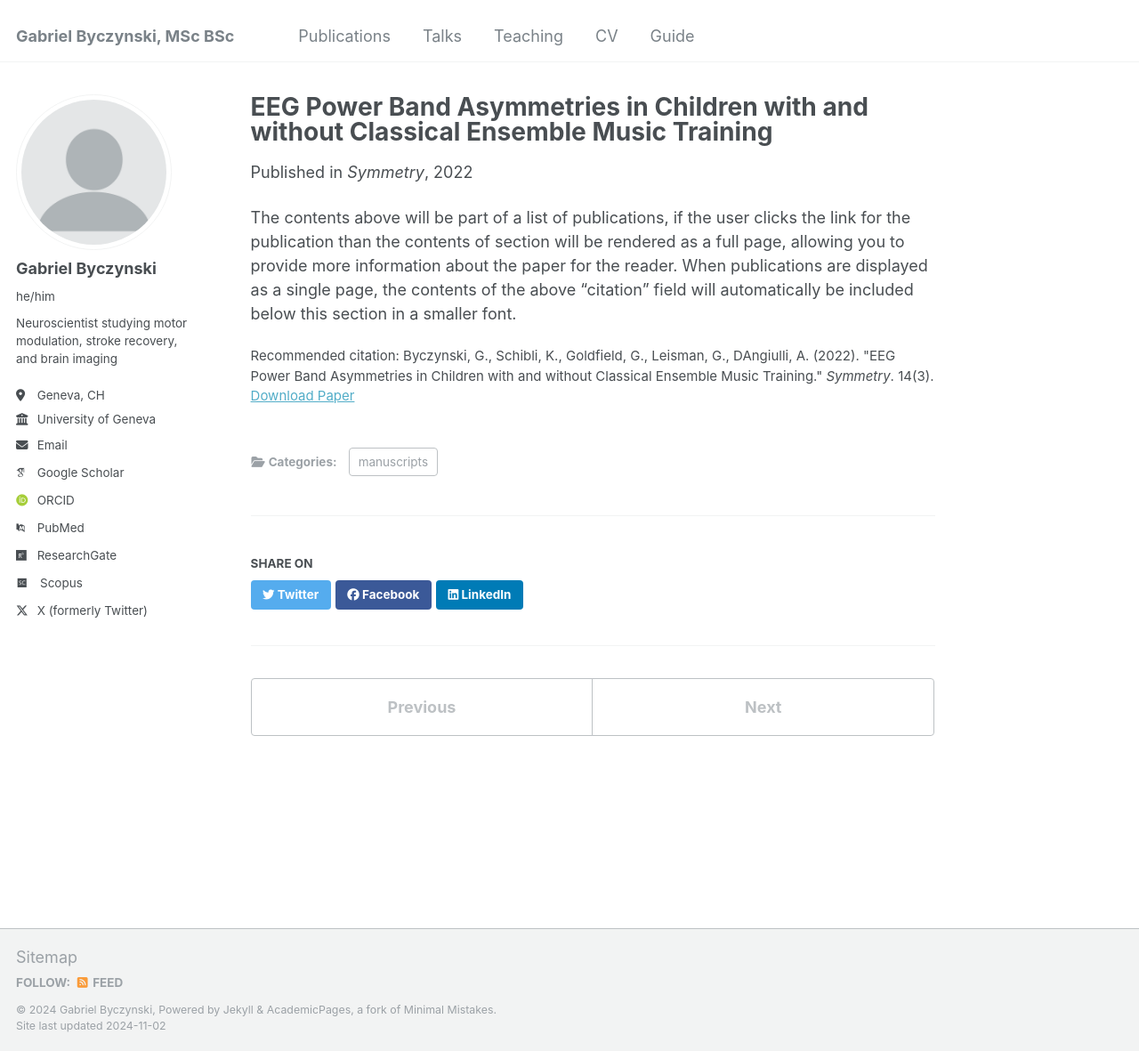
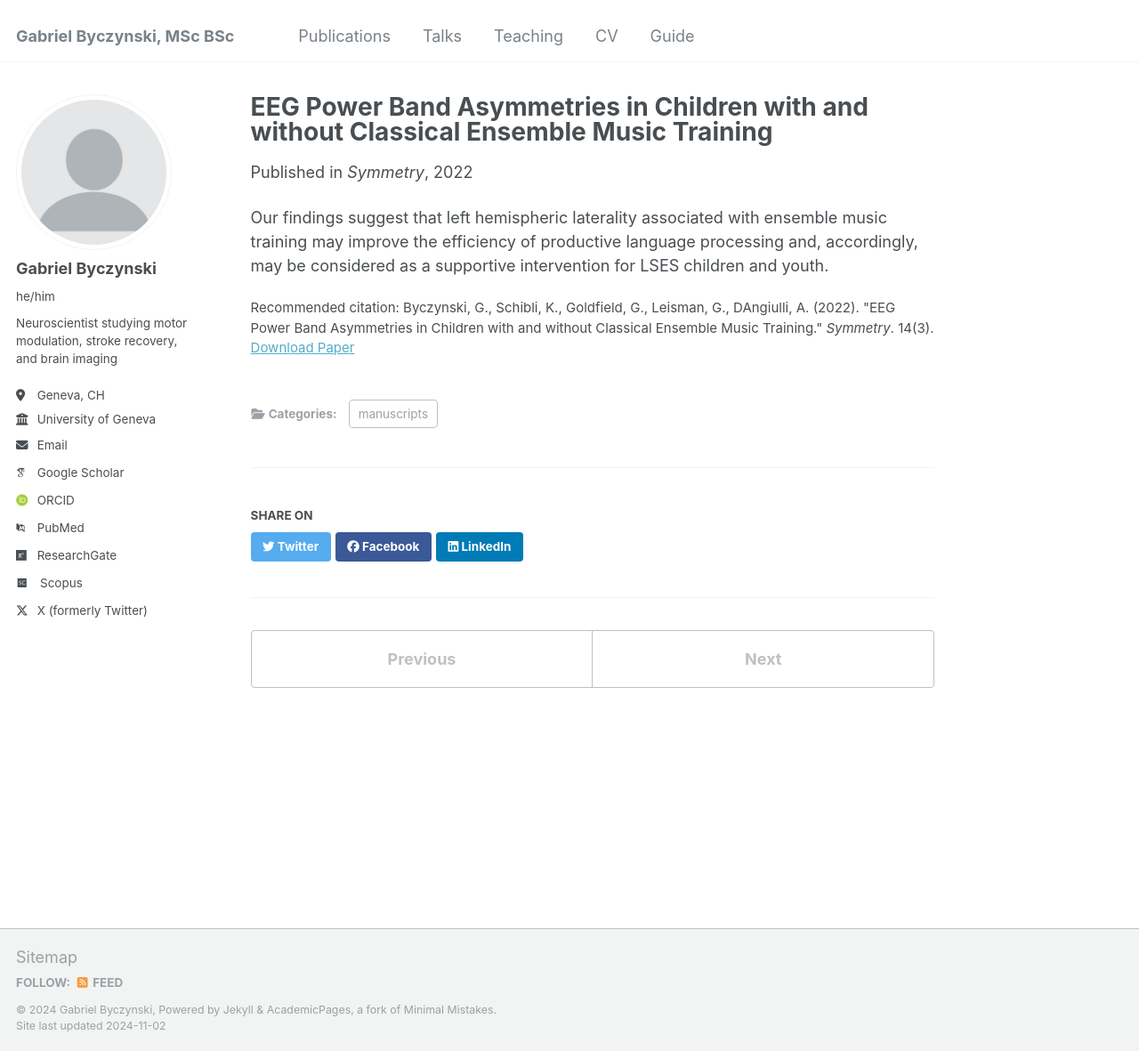
Before and after one commit to gabebyczynski/gabebyczynski.github.io, a Jekyll site: the page built from _publications/Byczynski_et_al_2022.md, in a window 1280 px wide and 1181 px high. Shown: the whole window at 89% size. Built offline with Jekyll 4.4.1, drawn with Linux system fonts in a browser that asks for light colours; some web fonts are replaced.

Commit message:
Update Byczynski_et_al_2022.md

```diff
--- a/_publications/Byczynski_et_al_2022.md
+++ b/_publications/Byczynski_et_al_2022.md
@@ -10,4 +10,4 @@ paperurl: 'http://academicpages.github.io/files/Byczynski_et_al_2022.pdf'
 citation: 'Byczynski, G., Schibli, K., Goldfield, G., Leisman, G., DAngiulli, A. (2022). &quot;EEG Power Band Asymmetries in Children with and without Classical Ensemble Music Training.&quot; <i>Symmetry</i>. 14(3).'
 ---
 
-The contents above will be part of a list of publications, if the user clicks the link for the publication than the contents of section will be rendered as a full page, allowing you to provide more information about the paper for the reader. When publications are displayed as a single page, the contents of the above "citation" field will automatically be included below this section in a smaller font.
+Our findings suggest that left hemispheric laterality associated with ensemble music training may improve the efficiency of productive language processing and, accordingly, may be considered as a supportive intervention for LSES children and youth.
```
